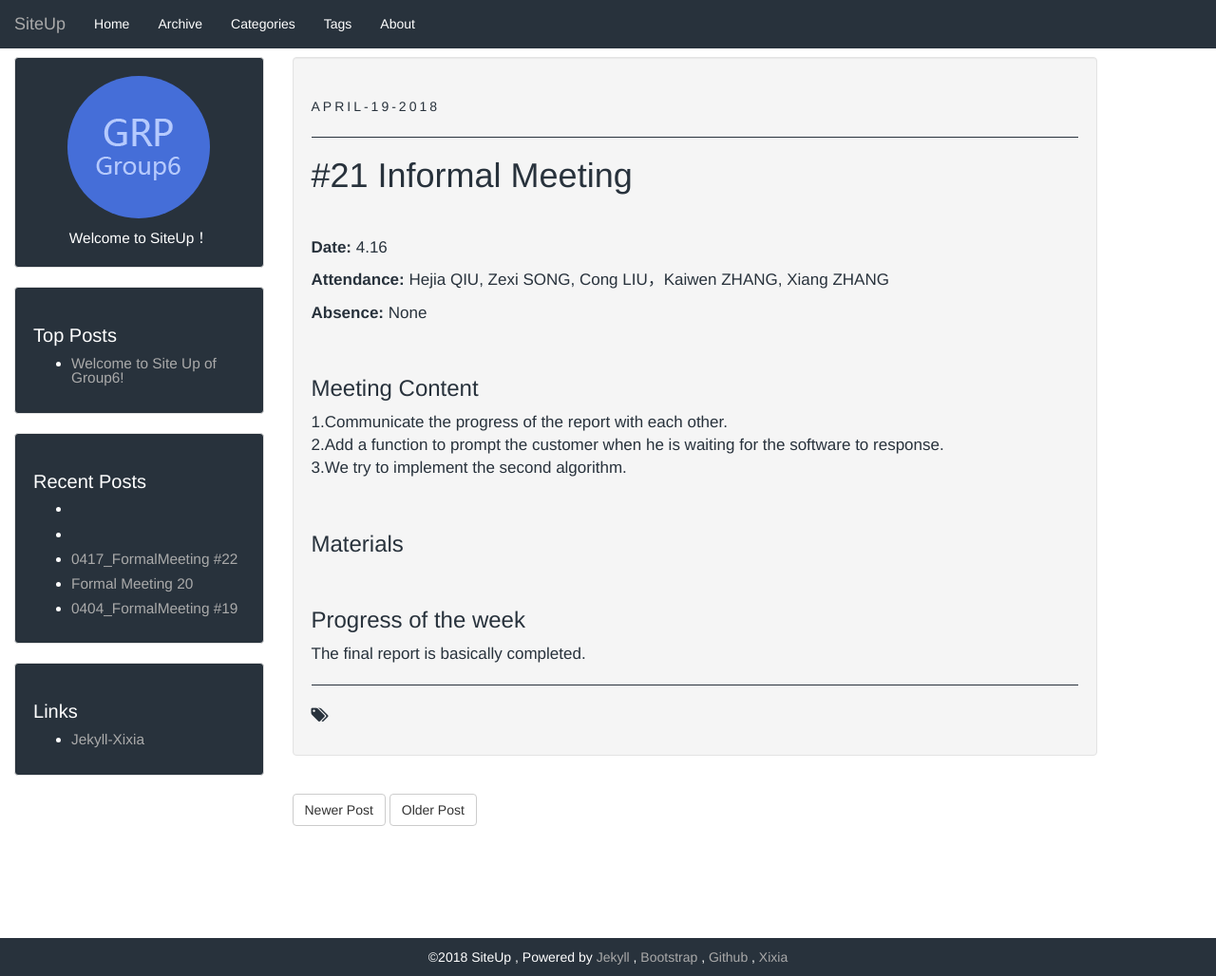
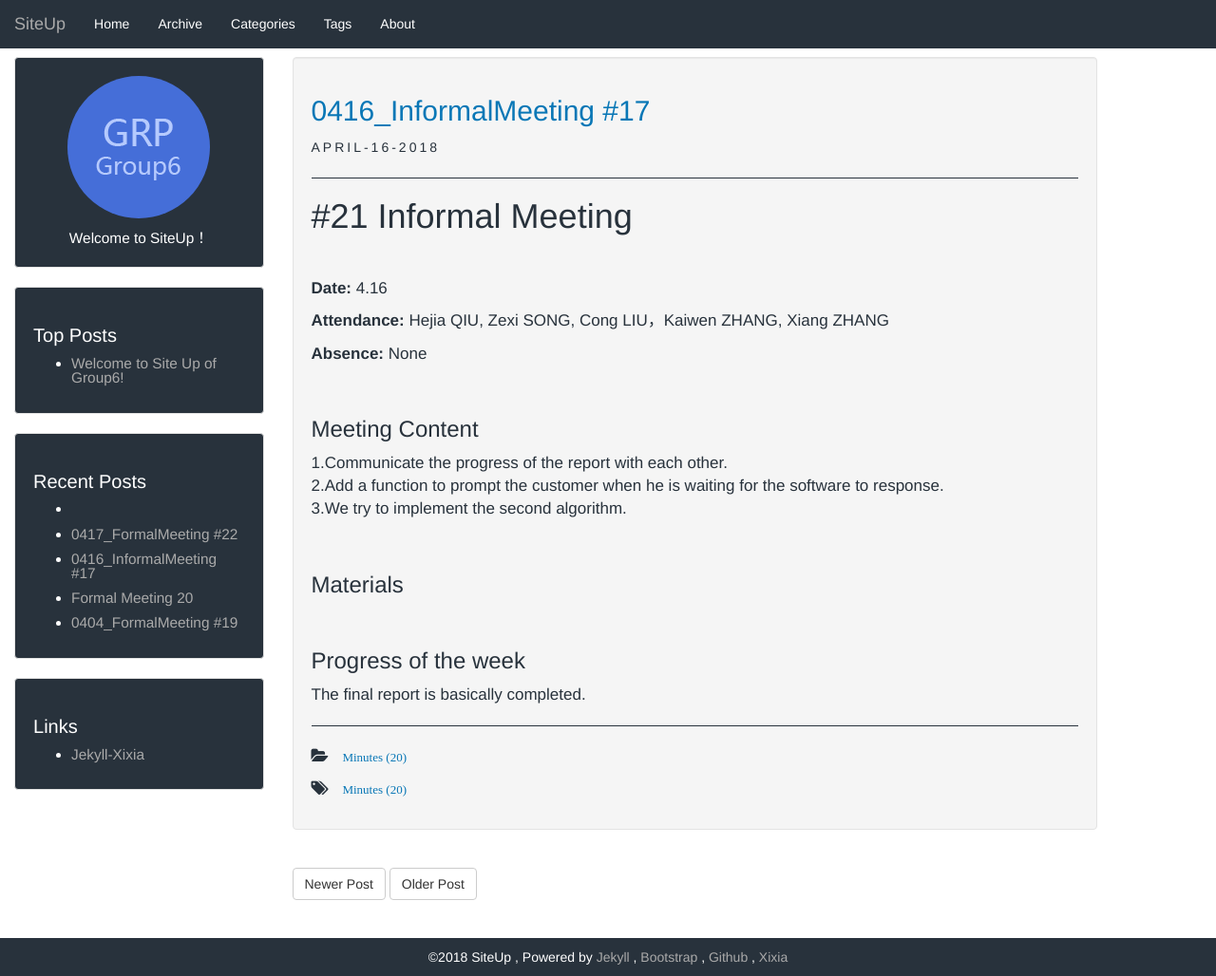
Before and after one commit to HenryJaQiu/SiteUp, a Jekyll site: the page built from _posts/2018-4-16-informal-meeting-21.md, in a window 1280 px wide and 1028 px high. Shown: the whole window at 95% size. Built offline with Jekyll 4.4.1, drawn with Linux system fonts in a browser that asks for light colours; our own code applies the rules of GitHub Pages for plain Markdown files.

Commit message:
Modify 21th minute of meeeting

```diff
--- a/_posts/2018-4-16-informal-meeting-21.md
+++ b/_posts/2018-4-16-informal-meeting-21.md
@@ -1,6 +1,6 @@
 ---
 layout: post
-title:  "0416_InformalMeeting #17"``
+title:  "0416_InformalMeeting #17"
 date:   2018-4-16 18:52:11 +0800
 categories: Minutes
 tags: Minutes
```
